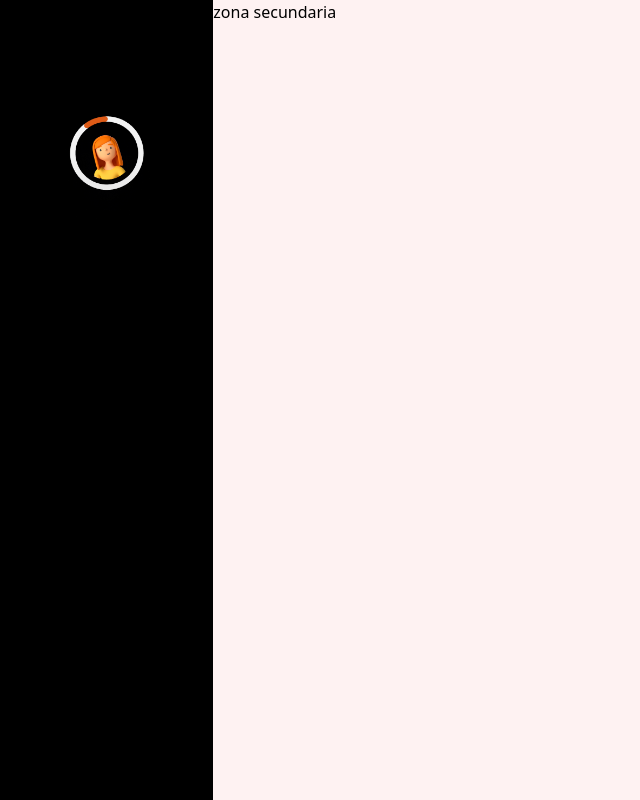
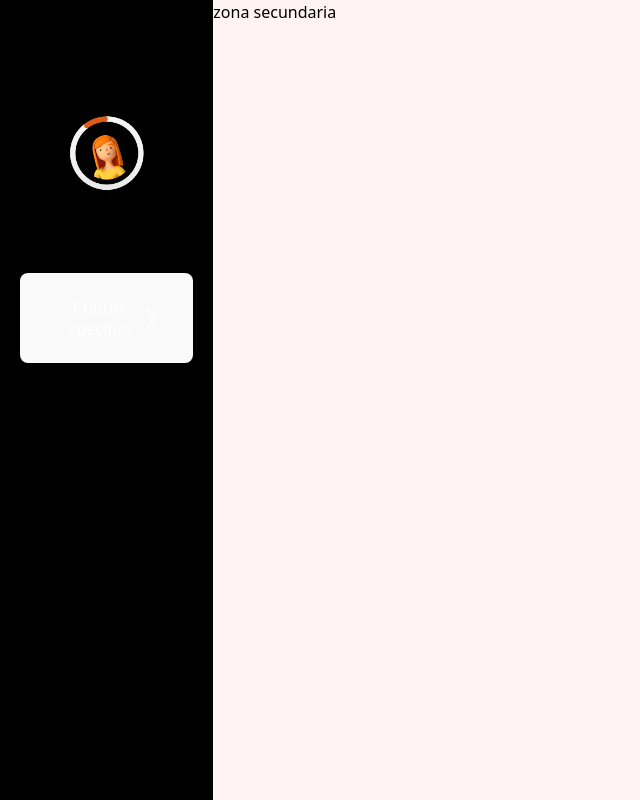
Before and after one commit to jeankox/devtest, a React (Vite) app: page /holidays in a window 1280 px wide. Shown: the whole page, without its empty margins (0-640 px from the left). Built offline with nearby package versions, Linux system fonts and the light colour scheme.

Commit message:
button integration

```diff
--- a/src/App.jsx
+++ b/src/App.jsx
@@ -2,7 +2,9 @@ import { useState } from 'react'
 import Navigationpanel from './components/Navigationpanel'
 import reactLogo from './assets/react.svg'
 import viteLogo from '/vite.svg'
+
 import './App.css'
+import MenuButton from './components/navigation/Button'
 
 function App() {
   const [count, setCount] = useState(0)
--- a/src/components/Navigationpanel.jsx
+++ b/src/components/Navigationpanel.jsx
@@ -1,4 +1,5 @@
 import profilelogo from '../assets/navigation/profile.png'
+import MenuButton from './navigation/Button'
 
 
 const Navigationpanel = () => {
@@ -10,7 +11,7 @@ const Navigationpanel = () => {
               {/* categories button goes here */}
           </div>
           <div class="m-5"> {/* navigation buttons*/}
-
+            <MenuButton/>
 
           </div>
 
--- /dev/null
+++ b/src/components/navigation/Button.jsx
@@ -0,0 +1,42 @@
+import { useState } from 'react';
+import a1 from '../../assets/navigation/a1.png'
+import a2 from '../../assets/navigation/a2.png'
+import a3 from '../../assets/navigation/a3.png'
+import a4 from '../../assets/navigation/a4.png'
+import a5 from '../../assets/navigation/a5.png'
+import a6 from '../../assets/navigation/a6.png'
+import v1 from '../../assets/navigation/vector.png'
+import v2 from '../../assets/navigation/vector1.png'
+
+export default function MenuButton()
+{
+    const [showMore, setShowMore] = useState(false);
+
+    const Categories= [{logo:a1, name:"Geography"}, {logo:a2, name:"Holidays"},
+                      {logo:a3, name:"Sports"},   {logo:a4, name:"Cuisine"},
+                      {logo:a5, name:"Language"}, {logo:a6, name: "Currency"}]
+
+    return(
+      <div>
+        <button onClick={() => setShowMore(!showMore)}
+          class={`w-full py-1 text-sm sm:text-base md:text-lg lg:text-xl border border-orange-600 ${showMore ? " text-orange-500 bg-black" : "bg-gray-900 text-white" }`}>
+          {showMore ? <div class="flex justify-between items-center px-4 py-3"><p>Culture specifics</p><img class="w-6 h-3" src={v2}/> </div>: <div class="flex justify-between px-4 py-3 items-center"><p>Culture specifics</p><img class=" w-3 h-6" src={v1}/></div>}
+        </button>
+        {showMore && (
+          <div class=" bg-zinc-800">
+            <ul class=" text-sm sm:text-base md:text-lg lg:text-xl text-white flex flex-col ">
+              {Categories.map((Categories, index) => (
+                <li class="border border-white px-4 py-5 text-white hover:bg-orange-600 font-extrabold transition-colors duration-300 group" key={index}>
+                  <div class="flex items-center justify-between">
+                    <div class="flex space-x-4 gap-2 "><img class="mr-2 " src={Categories.logo}/>{Categories.name} </div>
+                    <span className="transform transition-transform duration-300 group-hover:translate-x-1"> ❯ </span>
+                  </div>
+                </li>
+              ))}
+            </ul>
+          </div>
+        )}
+      </div>
+
+    )
+}
```
Also changed, not shown: src/components/navigation/button.jsx (deleted), 1 other file (tests, documents, lock files or other folders).
